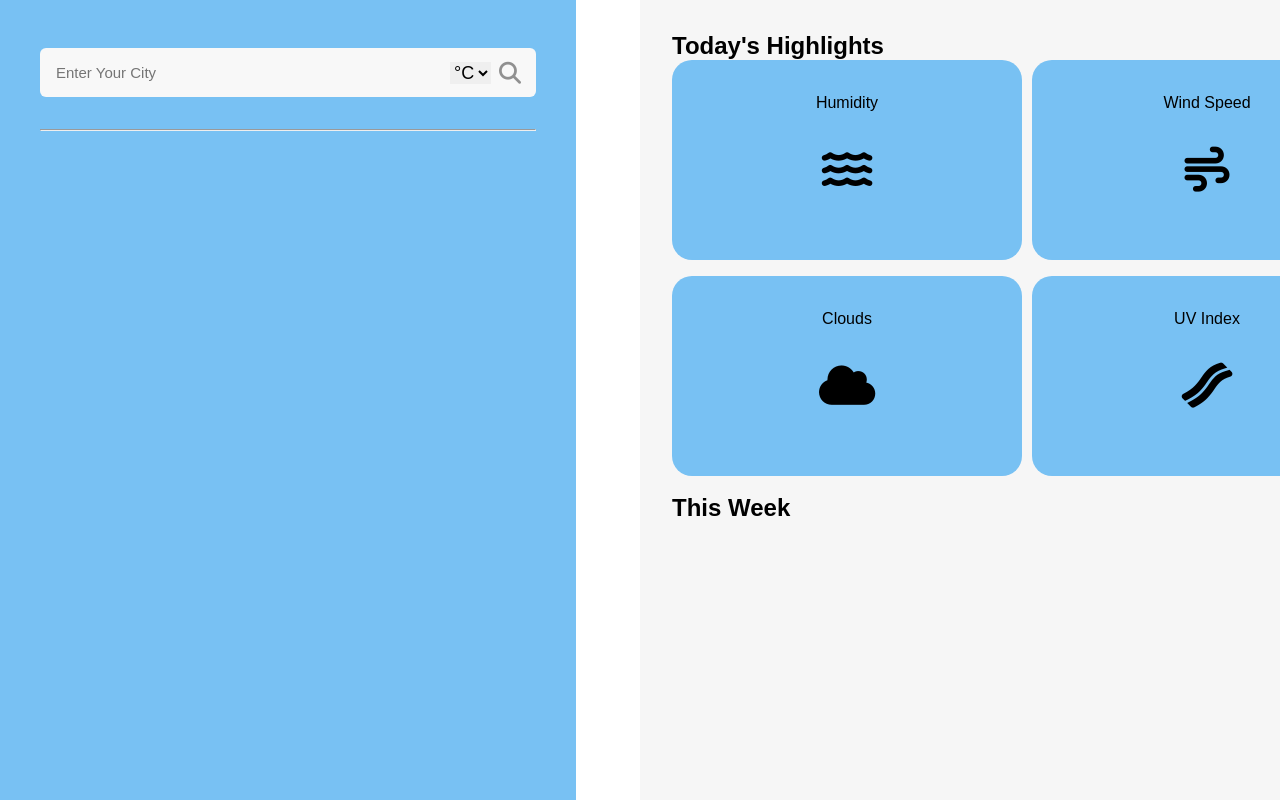
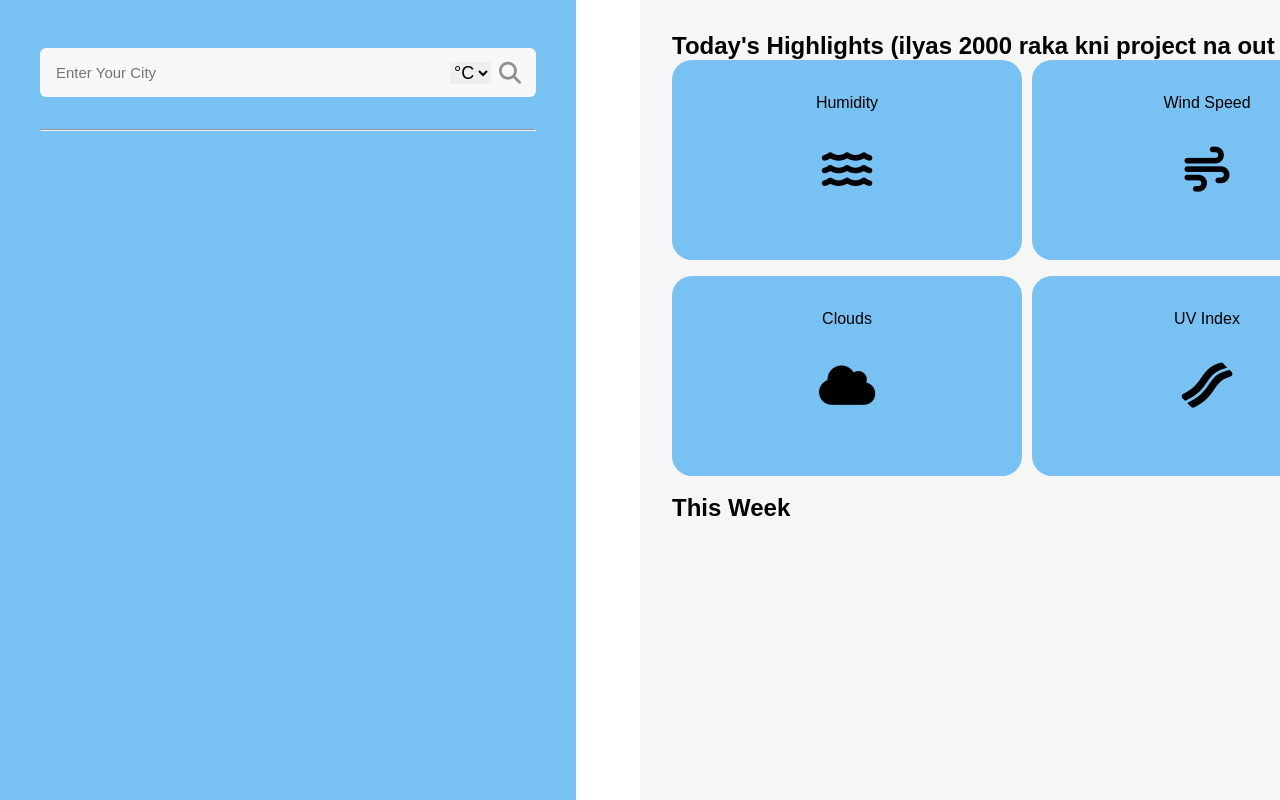
Before and after one commit to litle-imp/weather-app, a plain HTML site: page index.html in a window 1280 px wide. Drawn offline with Linux system fonts and the light colour scheme.

Commit message:
Update index.html
for fun
change line 31

```diff
--- a/index.html
+++ b/index.html
@@ -28,7 +28,7 @@
             <div class="city"></div>
         </div>
         <div class="weather-output">
-            <h2 class="heading">Today's Highlights</h2>
+            <h2 class="heading">Today's Highlights (ilyas 2000 raka kni project na out y"</h2>
             <div class="Highlights">
             <div class="humidity">
                 Humidity
```
